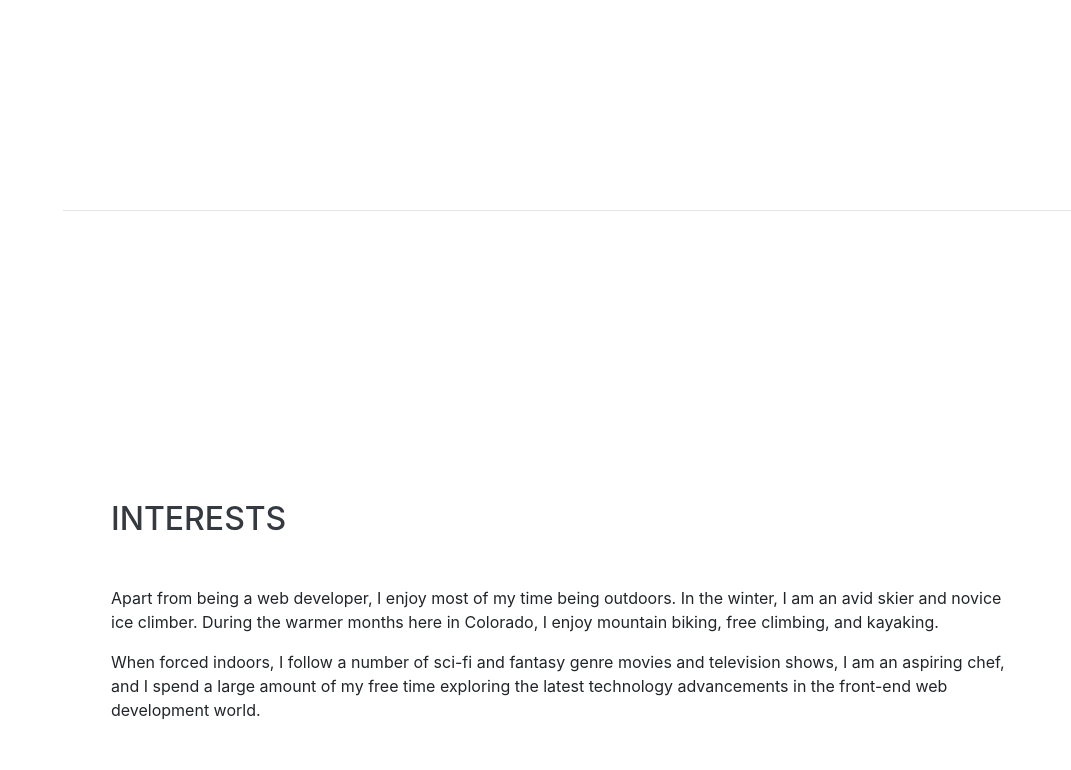
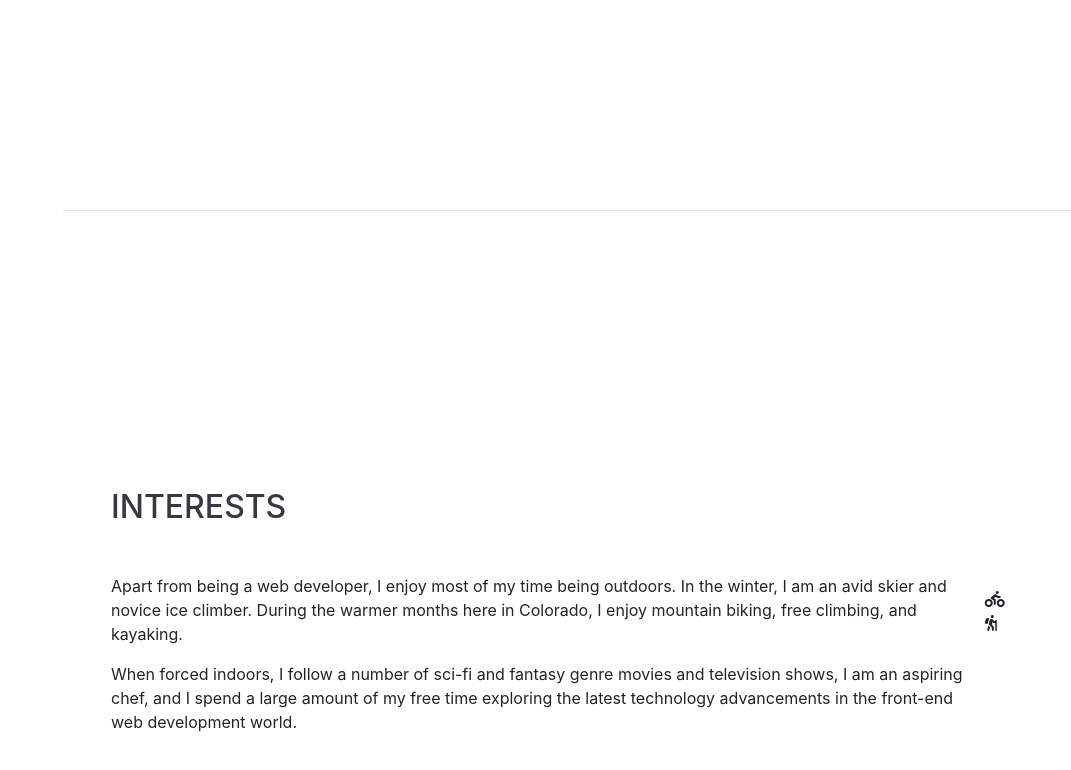
Before and after one commit to OGC-fever/resume, a website with bundled scripts: page index.html in a window 1280 px wide. Shown: the part 1391-2161 px from the top of the page, without its empty margins (209-1280 px from the left). Built offline with nearby package versions, Linux system fonts and the light colour scheme; a web font is replaced by a local one.

Commit message:
Update index.html

```diff
--- a/index.html
+++ b/index.html
@@ -246,6 +246,14 @@
         <p>Apart from being a web developer, I enjoy most of my time being outdoors. In the winter, I am an avid skier and novice ice climber. During the warmer months here in Colorado, I enjoy mountain biking, free climbing, and kayaking.</p>
         <p class="mb-0">When forced indoors, I follow a number of sci-fi and fantasy genre movies and television shows, I am an aspiring chef, and I spend a large amount of my free time exploring the latest technology advancements in the front-end web development world.</p>
       </div>
+
+      <div class="social-icons">
+        <li class="list-inline-item">
+          <i class="fas fa-biking"></i>
+        <li class="list-inline-item">
+          <i class="fas fa-hiking"></i>
+      </div>
+
     </section>
 
     <hr class="m-0">
```
